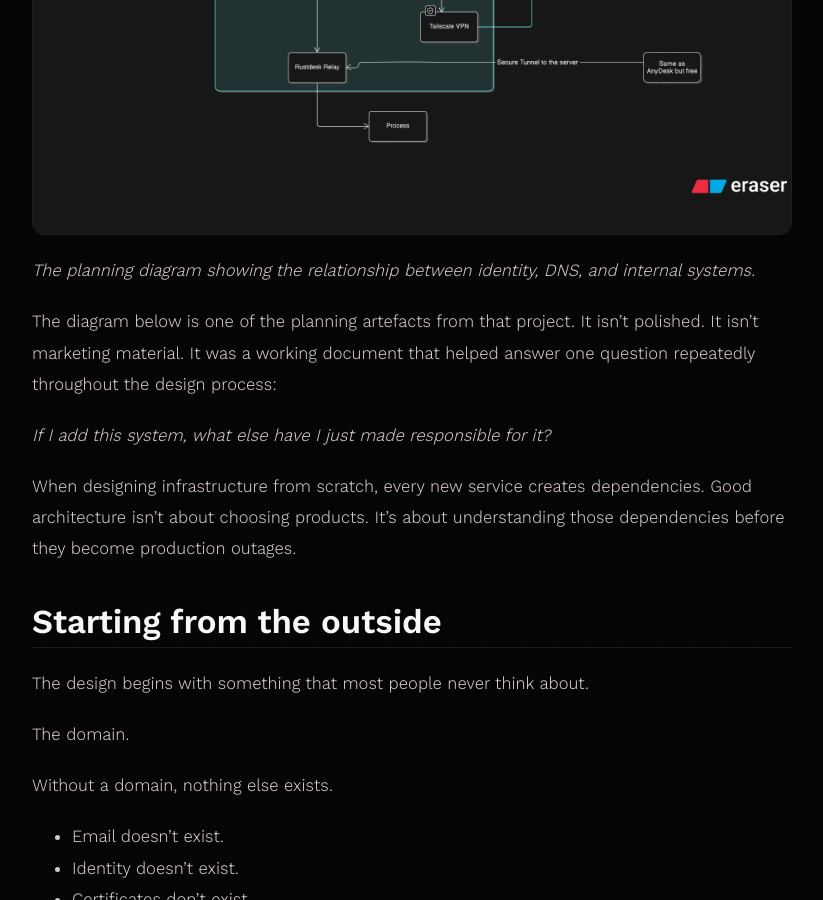
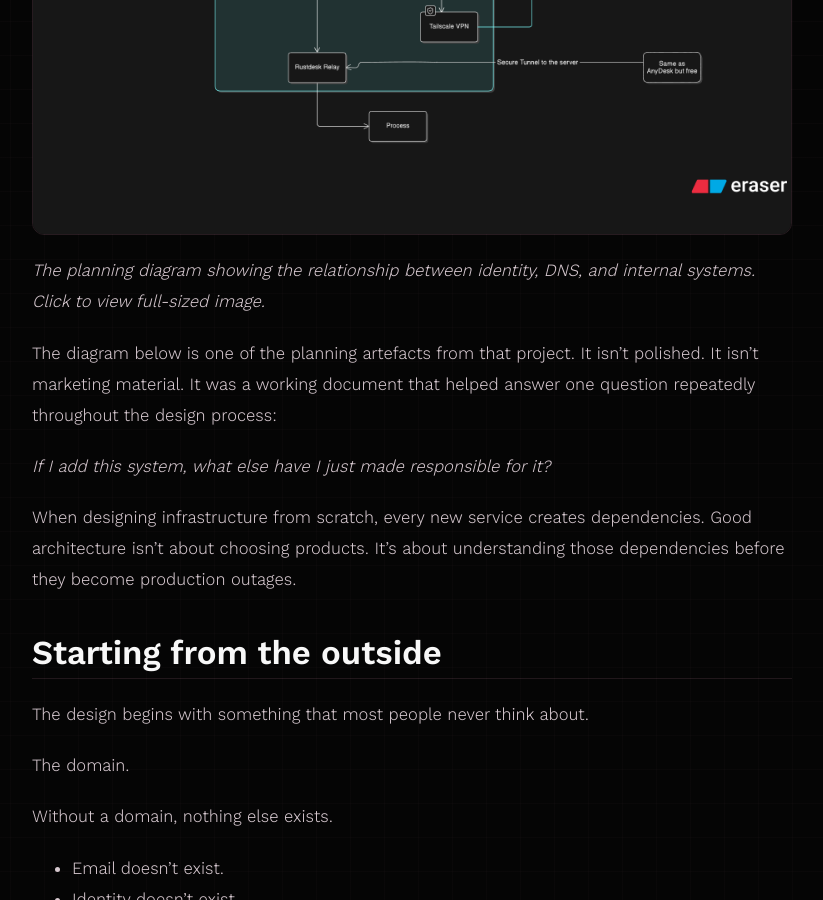
Before and after one commit to R2Pitou/R2Pitou, a Jekyll site: the page built from articles/governance/planning-the-plumbing-infrastructure-before-classrooms/index.md, in a window 1280 px wide and 900 px high, scrolled down 1883 px. Shown: the whole window, without its empty margins (228-1051 px from the left). Built offline with Jekyll 4.4.1, drawn with Linux system fonts in a browser that asks for light colours.

Commit message:
Update diagram link to open full-sized version in the article

```diff
--- a/articles/governance/planning-the-plumbing-infrastructure-before-classrooms/index.md
+++ b/articles/governance/planning-the-plumbing-infrastructure-before-classrooms/index.md
@@ -26,9 +26,9 @@
 
 Infrastructure.
 
-![Infrastructure Planning Diagram](/assets/images/planning-the-plumbing-infrastructure-before-classrooms-hero.png)
+[![Infrastructure Planning Diagram](/assets/images/planning-the-plumbing-infrastructure-before-classrooms-hero.png)](/assets/images/planning-the-plumbing-infrastructure-before-classrooms-hero.png)
 
-*The planning diagram showing the relationship between identity, DNS, and internal systems.*
+*The planning diagram showing the relationship between identity, DNS, and internal systems. Click to view full-sized image.*
 
 The diagram below is one of the planning artefacts from that project. It isn't polished. It isn't marketing material. It was a working document that helped answer one question repeatedly throughout the design process:
 
```
Also changed, not shown: 1 other file.
